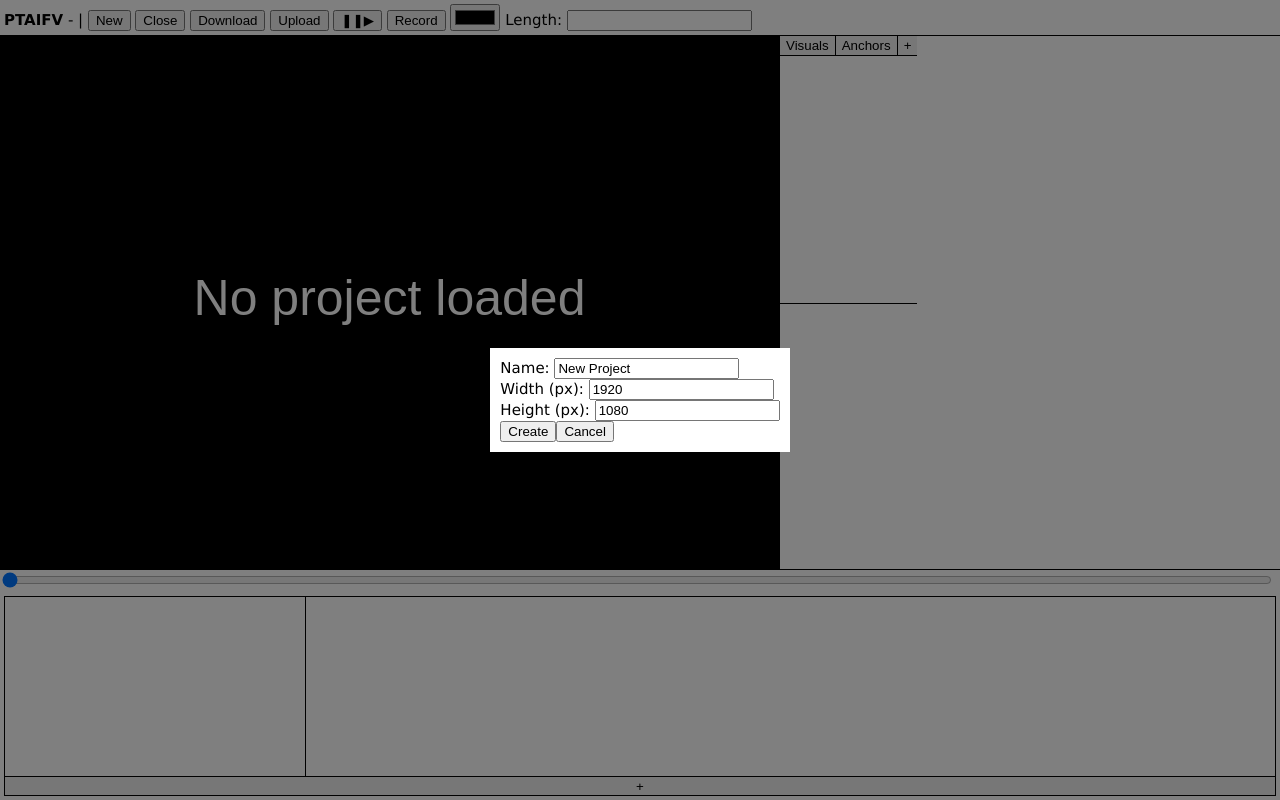
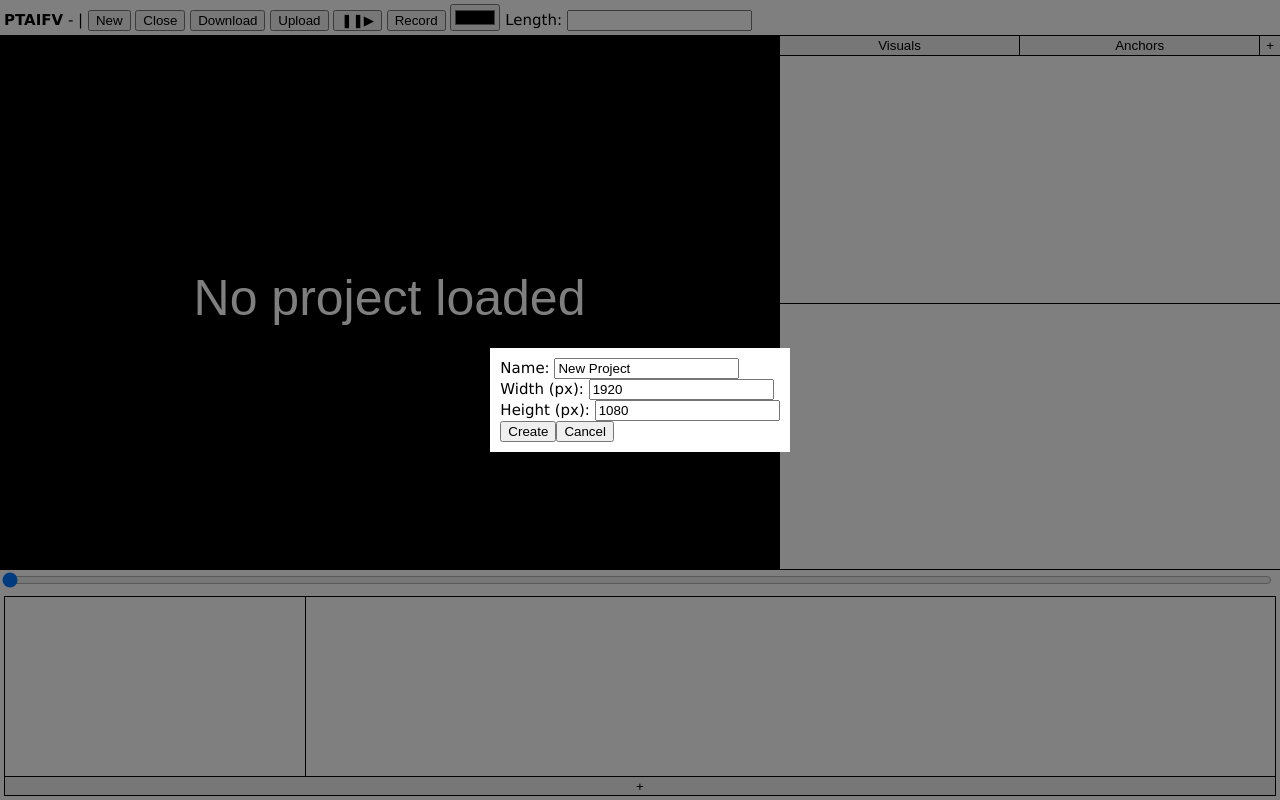
Before and after one commit to bt7s7k7/PTAIFV, a plain HTML site: page index.html in a window 1280 px wide. Drawn offline with Linux system fonts and the light colour scheme.

Commit message:
Fixed visual view not filling space

```diff
--- a/index.html
+++ b/index.html
@@ -27,7 +27,7 @@
 				<canvas id="mainCanvas" style="position: absolute"></canvas>
 				<div id="mainCanvasHost" style="flex: 1 1; background-color: black"></div>
 				<div style="flex: 0 1 500px; border-left: 1px solid black; overflow: auto; display:flex; flex-direction: column; position: relative">
-					<div style="border-bottom: 1px black solid; display: flex; flex-direction: column; height: 50%; position:absolute">
+					<div style="border-bottom: 1px black solid; display: flex; flex-direction: column; height: 50%; position:absolute; width: 100%;">
 						<div style="display:flex; flex: 0 0 20px">
 							<button style="flex: 1 1; border: none; border-bottom: 1px solid black" id="objectsButton" onclick="isAnchorSelection = false; reflowLists();">Visuals</button>
 							<button style="flex: 1 1; border: none; border-left: 1px solid black; border-bottom: 1px solid black" id="anchorsButton" onclick="isAnchorSelection = true; reflowLists();">Anchors</button>
```
